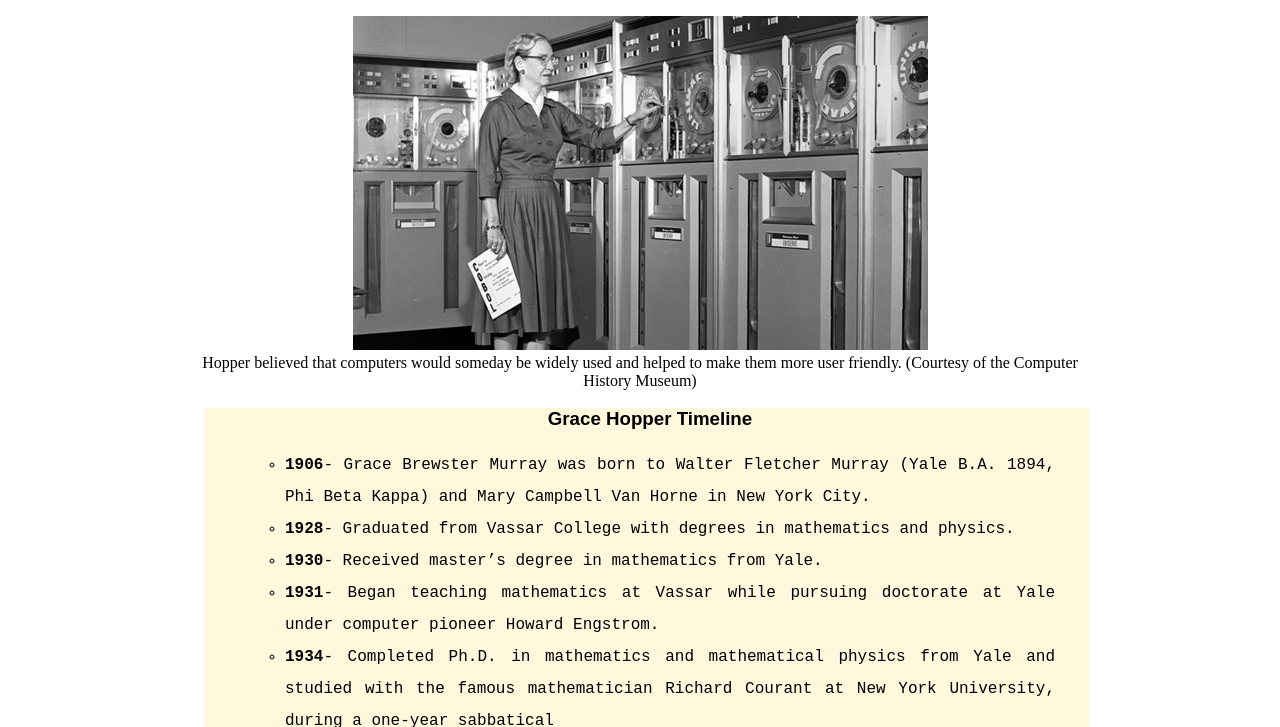
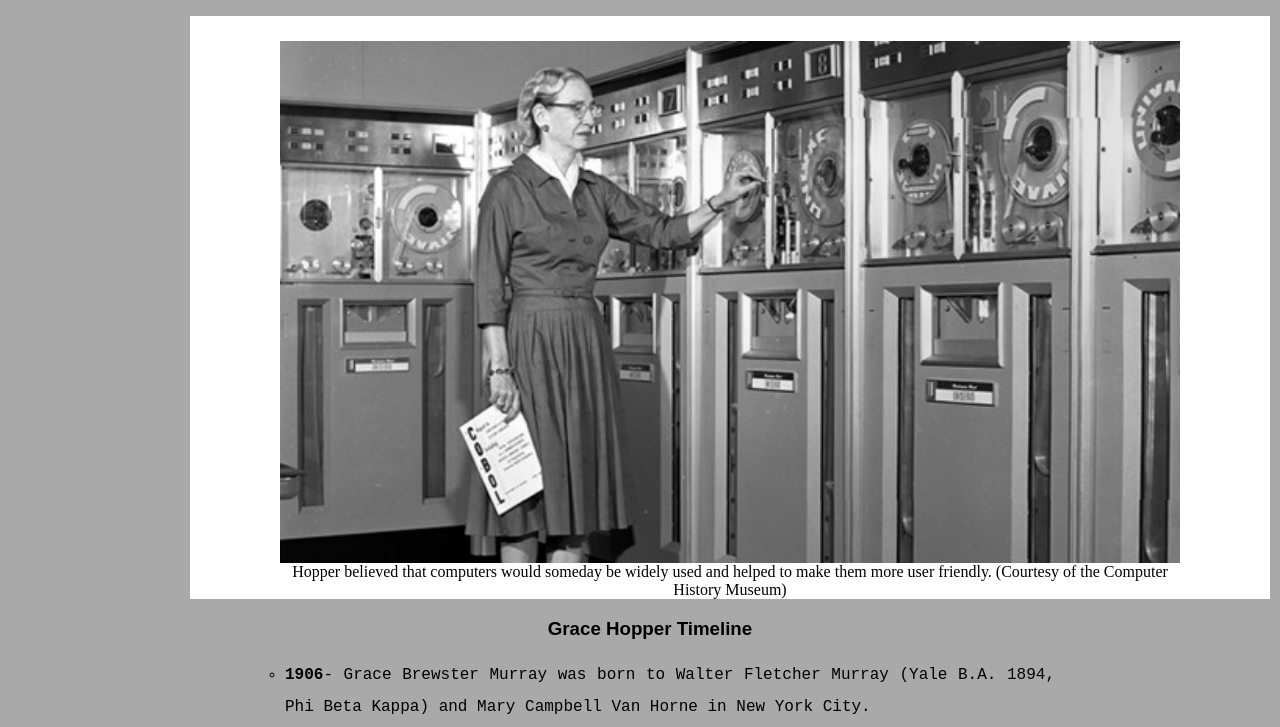
Before and after one commit to arch92/TributePage, a plain HTML site: page TributePage/tribute.html in a window 1280 px wide. Shown: the part 105-832 px from the top of the page. Drawn offline with Linux system fonts and the light colour scheme.

Commit message:
Final Fixes

```diff
--- a/TributePage/resources/css/tribute.css
+++ b/TributePage/resources/css/tribute.css
@@ -3,15 +3,20 @@
     width: 900px;
     margin: auto;
 }
+html{
+    background-color: darkgray;
+}
 
 #title{
     text-align: center;
+    background-color: darkgray;
 }
 
 #tribute-info {
     text-align: justify;
     font-family: 'Courier New', Courier, monospace;
-    background-color: cornsilk;
+
+    background-color: darkgray;
     margin-left: 15px;
     padding-right: 35px;
 }
@@ -19,9 +24,33 @@ h3{
     text-align: center;
     font-family: sans-serif;
 }
+#img-div{
+    padding-top: 25px;
 
+    display: block;
+    align-content: center;
+    margin-left: 50px;
+}
 #img-div{
+    align-content: center;
     text-align: center;
+    background-color: white;
+    max-width: 100%;
+    width: 100%;
+    margin-left: auto;
+    margin-right: auto;
+    padding-left: 10%;
+    padding-right: 10%;
+}
+#image{
+    max-width: 100%;
+    width: 100%;
+    height: auto;
+    margin-left: auto;
+    margin-right: auto;
+    display: block;
+
+}
 }
 footer{
     font-style: italic;
@@ -31,12 +60,7 @@ div.a{
     text-align:justify;
     text-align-last:center;
 }
-img{
-    align-content: center;
-}
+
 li{
     line-height: 2;
 }
-#title{
-    background-color: darkgray;
-}
```
